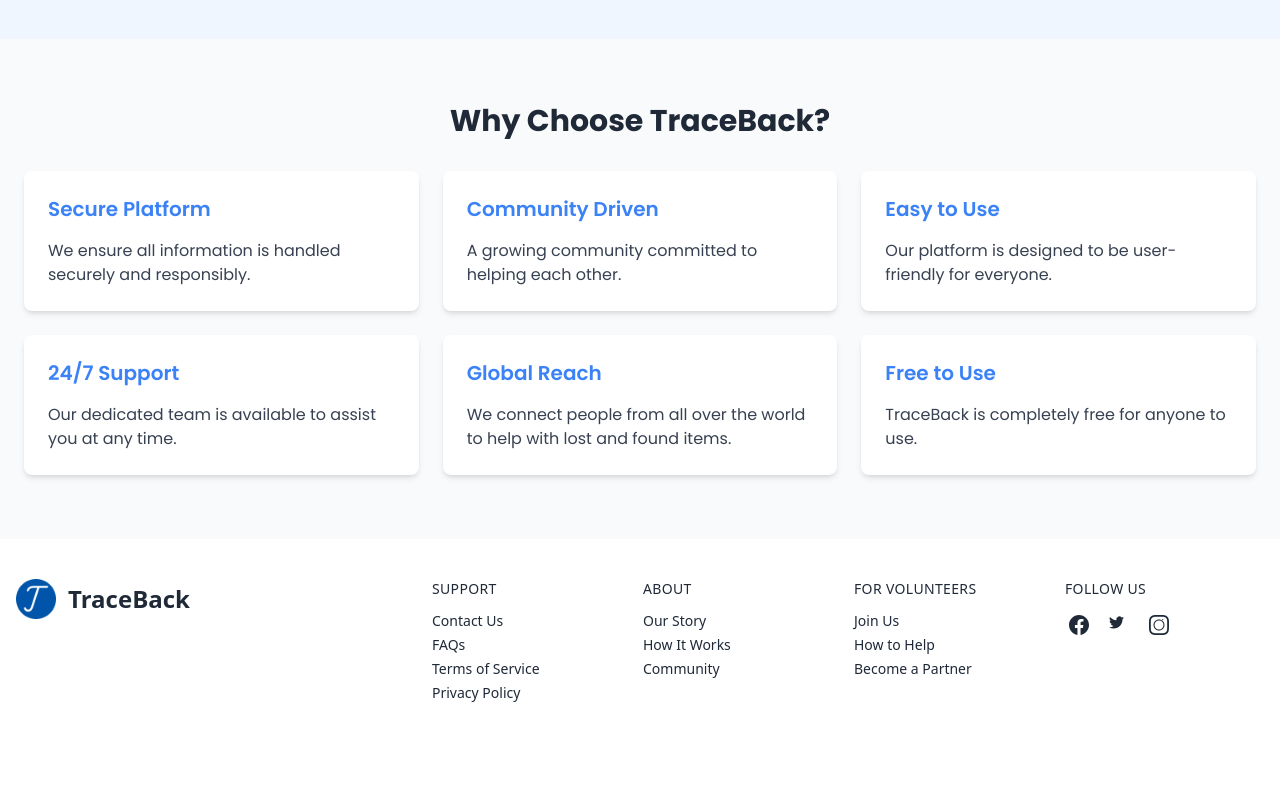
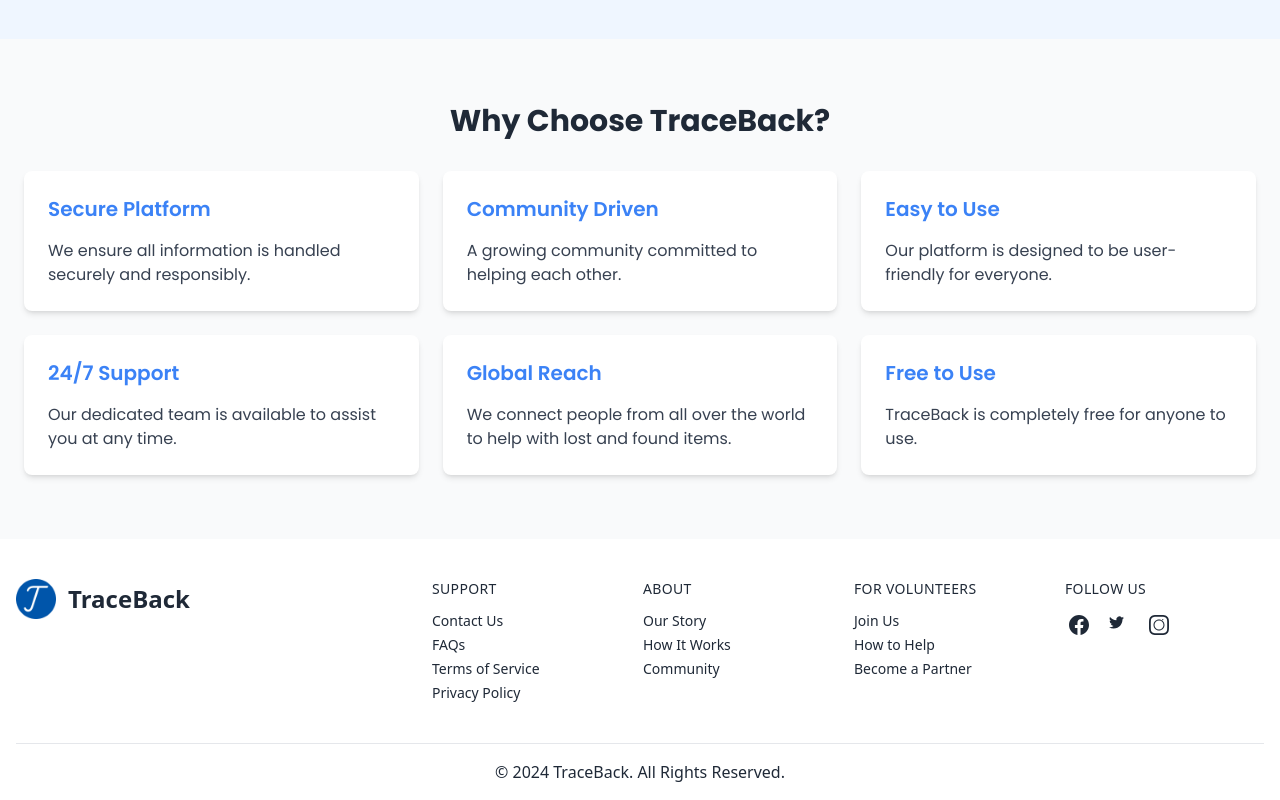
Before and after one commit to sajjadislam523/traceback-client, a React (Vite) app: page / in a window 1280 px wide. Shown: the part 1780-2580 px from the top of the page. Before the commit the page ends 2523 px from the top, so only its background shows below. Built offline with nearby package versions, Linux system fonts and the light colour scheme; no server answers.

Commit message:
Updated the backend url in the environment variable

```diff
--- a/src/components/Footer.jsx
+++ b/src/components/Footer.jsx
@@ -56,6 +56,9 @@ const Footer = () => {
                     ))}
                 </div>
             </div>
+            <div className="py-4 text-center">
+                <p>&copy; {new Date().getFullYear()} TraceBack. All Rights Reserved.</p>
+            </div>
         </footer>
 
 
```
